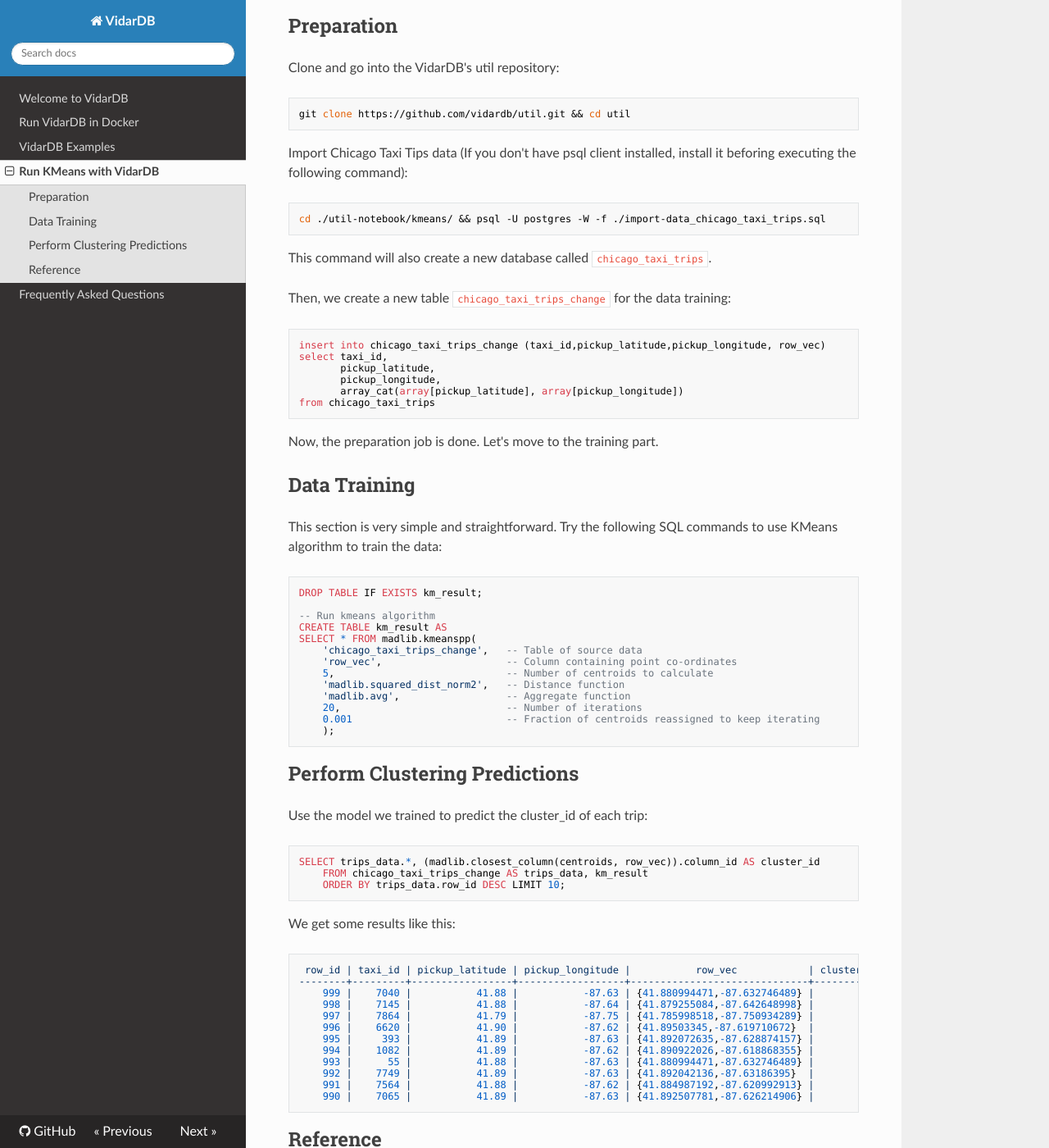
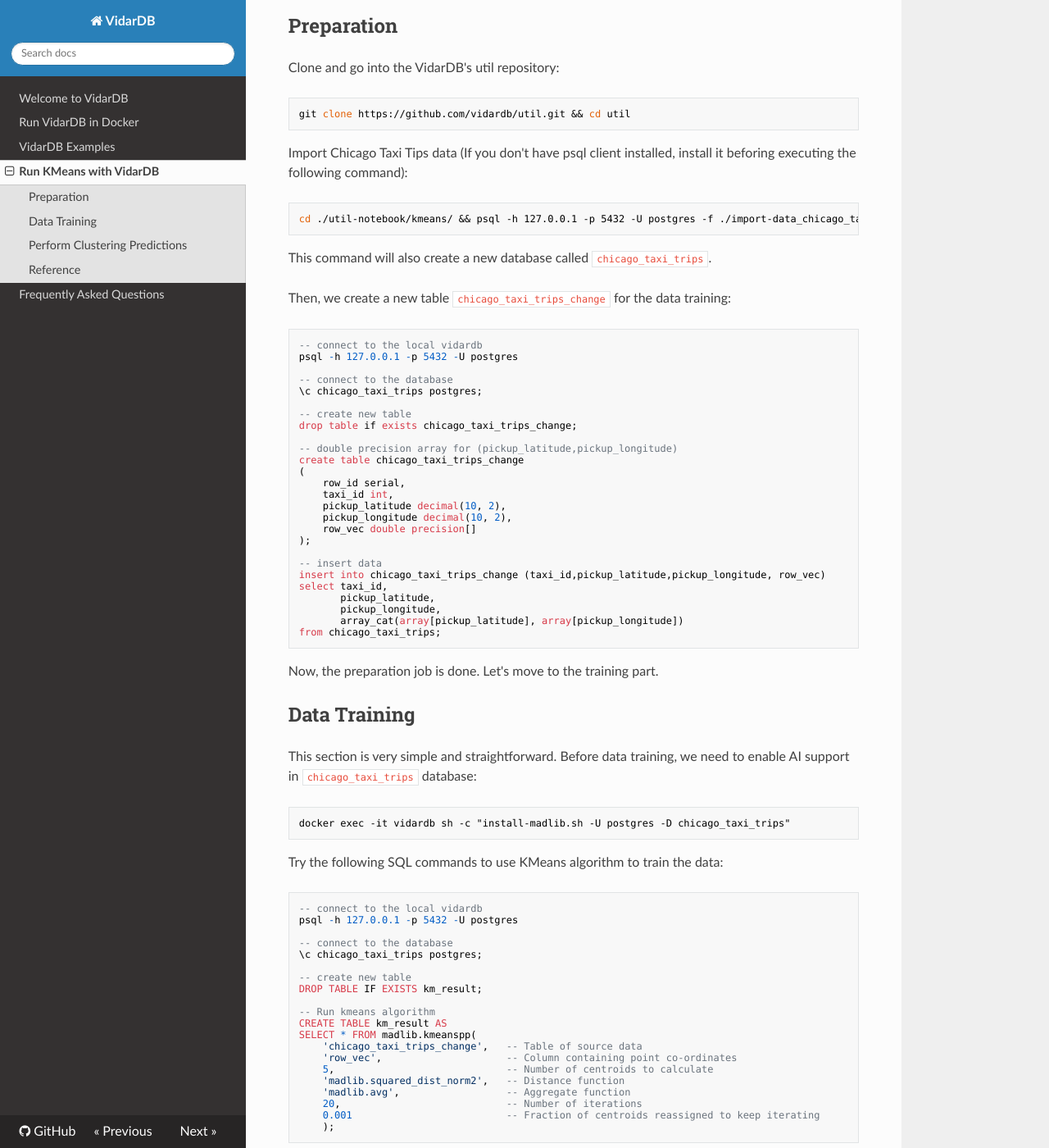
Before and after one commit to vidardb/docs, an MkDocs documentation site: the page built from docs/run_kmeans_with_vidarDB.md, in a window 1280 px wide and 1400 px high, scrolled down 265 px. Shown: the whole window at 82% size. Built offline with MkDocs 1.6.1, drawn with Linux system fonts in a browser that asks for light colours; nearby versions of some CDN libraries.

Commit message:
update run_kmeans_with_vidarDB.md

````diff
--- a/docs/run_kmeans_with_vidarDB.md
+++ b/docs/run_kmeans_with_vidarDB.md
@@ -13,7 +13,7 @@
 Import Chicago Taxi Tips data (If you don't have psql client installed, install it beforing executing the following command):
 
 ```sh
-cd ./util-notebook/kmeans/ && psql -U postgres -W -f ./import-data_chicago_taxi_trips.sql
+cd ./util-notebook/kmeans/ && psql -h 127.0.0.1 -p 5432 -U postgres -f ./import-data_chicago_taxi_trips.sql
 ```
 
 This command will also create a new database called `chicago_taxi_trips`.
@@ -21,21 +21,54 @@
 Then, we create a new table `chicago_taxi_trips_change` for the data training:
 
 ```sql
+-- connect to the local vidardb
+psql -h 127.0.0.1 -p 5432 -U postgres
+
+-- connect to the database
+\c chicago_taxi_trips postgres;
+
+-- create new table
+drop table if exists chicago_taxi_trips_change;
+
+-- double precision array for (pickup_latitude,pickup_longitude)
+create table chicago_taxi_trips_change
+(
+    row_id serial,
+    taxi_id int,
+    pickup_latitude decimal(10, 2),
+    pickup_longitude decimal(10, 2),
+    row_vec double precision[]
+);
+
+-- insert data
 insert into chicago_taxi_trips_change (taxi_id,pickup_latitude,pickup_longitude, row_vec)
 select taxi_id,
        pickup_latitude,
        pickup_longitude,
        array_cat(array[pickup_latitude], array[pickup_longitude])
-from chicago_taxi_trips
+from chicago_taxi_trips;
 ```
 
 Now, the preparation job is done. Let's move to the training part.
 
 ## Data Training
 
-This section is very simple and straightforward. Try the following SQL commands to use KMeans algorithm to train the data:
+This section is very simple and straightforward. Before data training, we need to enable AI support in `chicago_taxi_trips` database:
+
+```shell
+docker exec -it vidardb sh -c "install-madlib.sh -U postgres -D chicago_taxi_trips"
+```
+
+Try the following SQL commands to use KMeans algorithm to train the data:
 
 ```sql
+-- connect to the local vidardb
+psql -h 127.0.0.1 -p 5432 -U postgres
+
+-- connect to the database
+\c chicago_taxi_trips postgres;
+
+-- create new table
 DROP TABLE IF EXISTS km_result;
 
 -- Run kmeans algorithm
````
